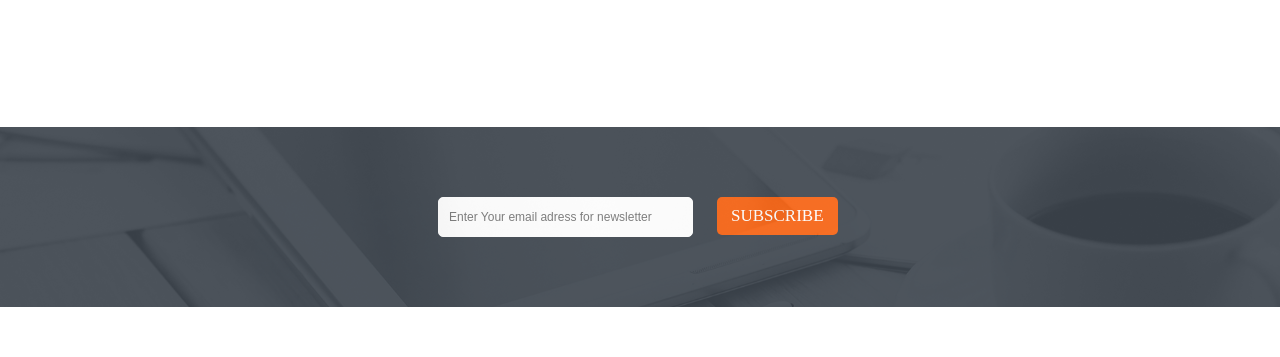
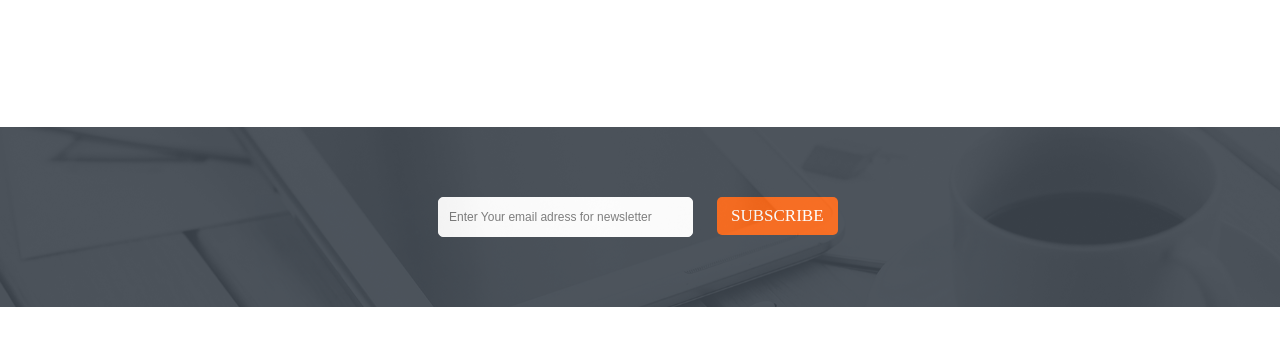
Before and after one commit to duruliu72/tanatos, a plain HTML site: page index.html in a window 1280 px wide. Shown: the part 822-1179 px from the top of the page. Drawn offline with Linux system fonts and the light colour scheme.

Commit message:
Tanatos 3 Change in 22-8-2017

```diff
--- a/css/style.css
+++ b/css/style.css
@@ -366,7 +366,9 @@ a.hbtn {
     /* Create the parallax scrolling effect */
     background-position: center;
     background-repeat: no-repeat;
-    background-size: cover;
+    background-size: 100% 100%;
+    background-attachment: fixed;
+
 }
 
 .subscriber_bg {
```
